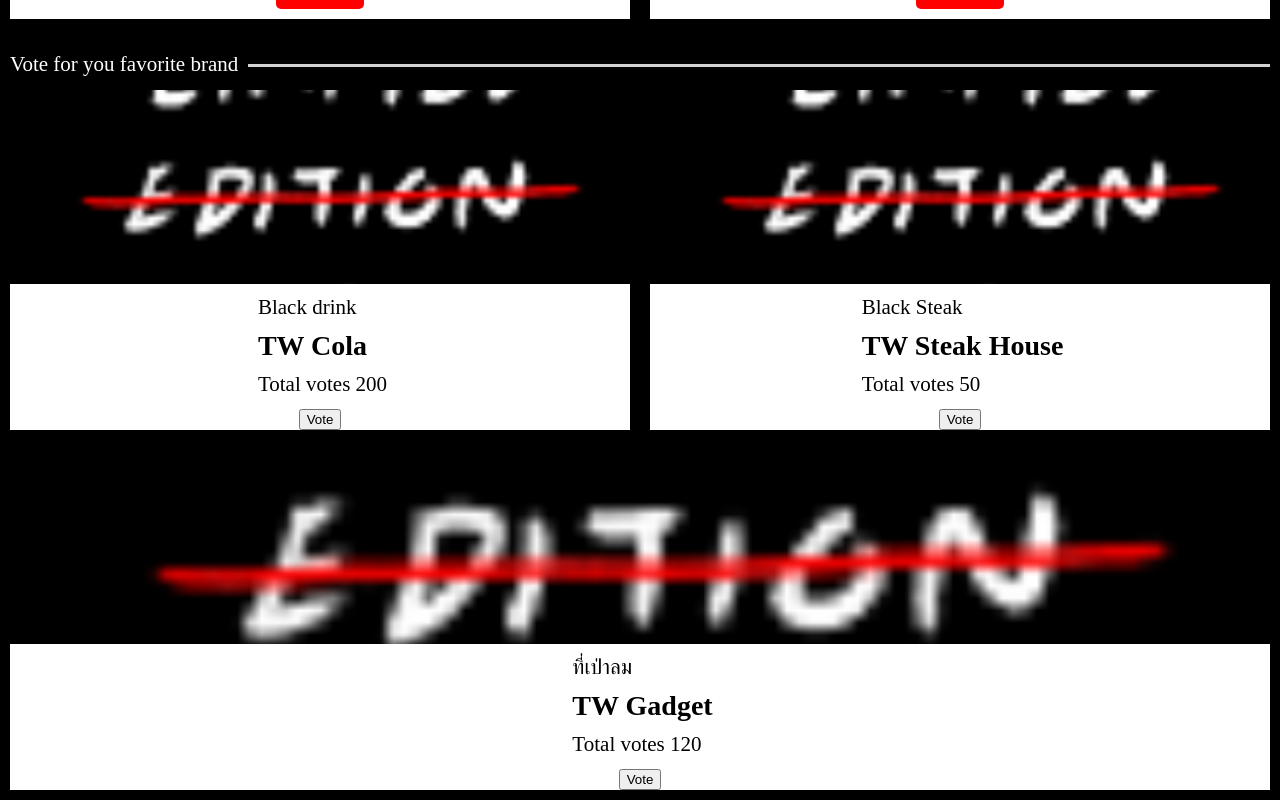
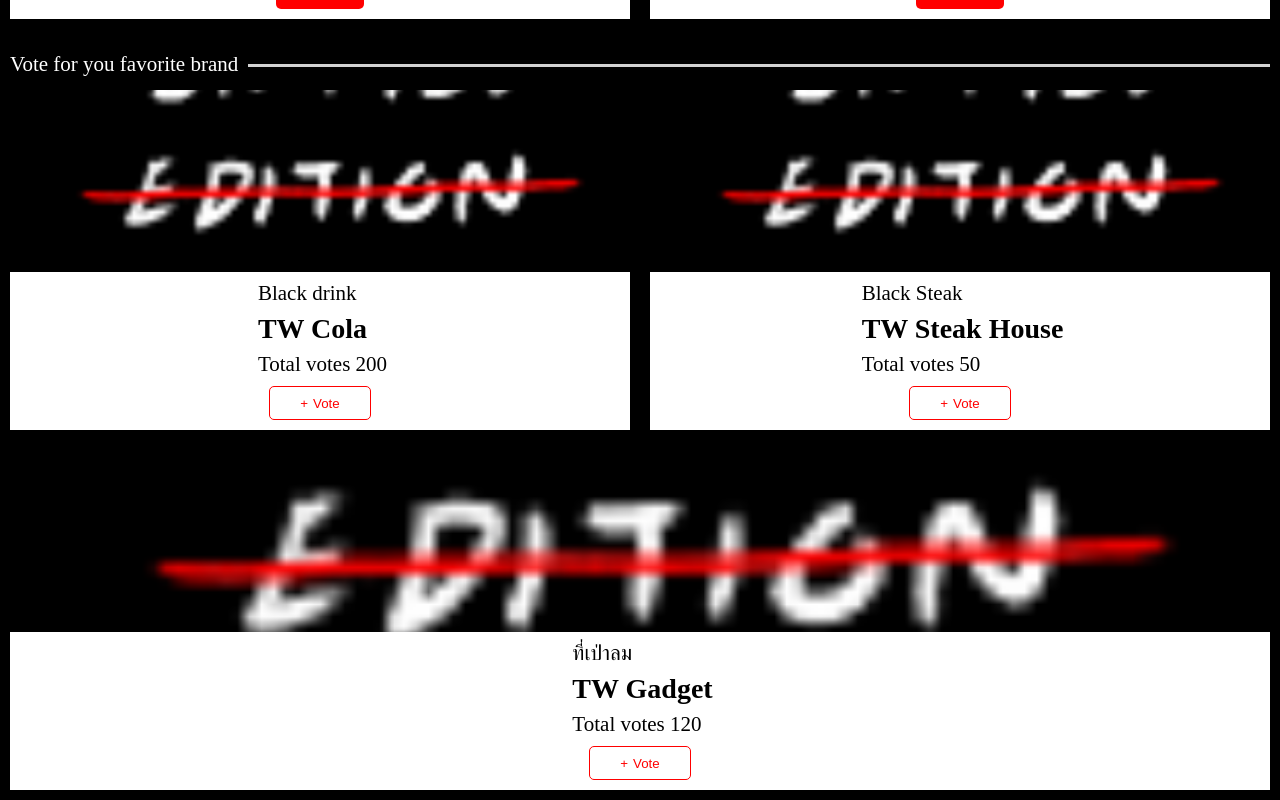
Before and after one commit to TWThailand/LimitedEducation, a Vue app: page /#/ in a window 1280 px wide. Shown: the part 1108-1908 px from the top of the page. Built offline with nearby package versions, Linux system fonts and the light colour scheme.

Commit message:
[Tua] add click vote test to fix test failed

```diff
--- a/package.json
+++ b/package.json
@@ -18,6 +18,7 @@
     "vue-router": "^3.0.1"
   },
   "devDependencies": {
+    "@vue/test-utils": "^1.0.0-beta.24",
     "autoprefixer": "^7.1.2",
     "babel-core": "^6.22.1",
     "babel-helper-vue-jsx-merge-props": "^2.0.3",
--- a/src/components/VoteItem.vue
+++ b/src/components/VoteItem.vue
@@ -6,7 +6,7 @@
       <span class="brand-name">{{brand}}</span>
       <span class="amount">Total votes {{totalVote}}</span>
     </div>
-    <button @click="navigateToVote">Vote</button>
+    <button class="vote" @click="navigateToVote">Vote</button>
   </div>
 </template>
 
```
Also changed, not shown: 2 other files (tests, documents, lock files or other folders).
